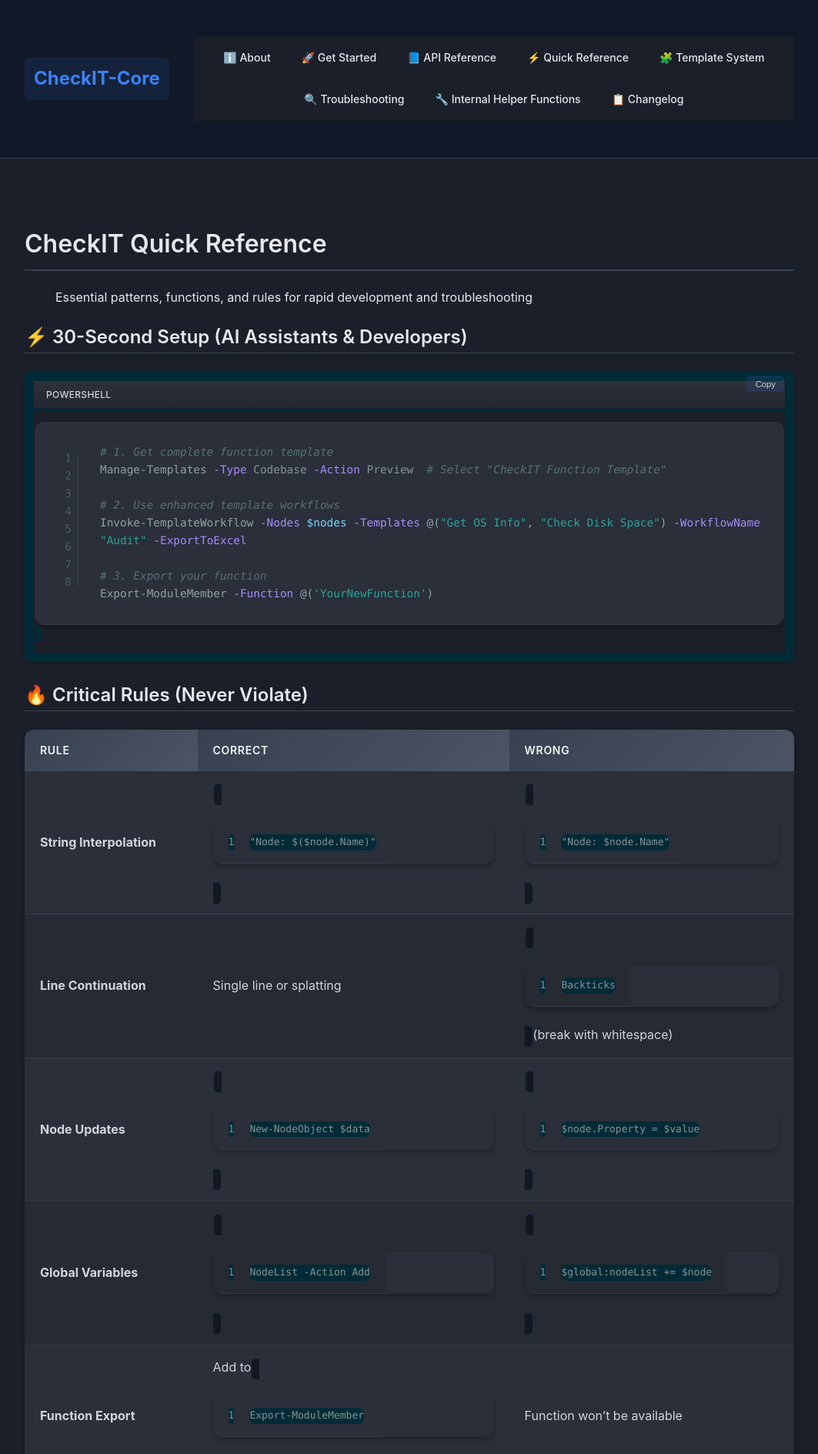
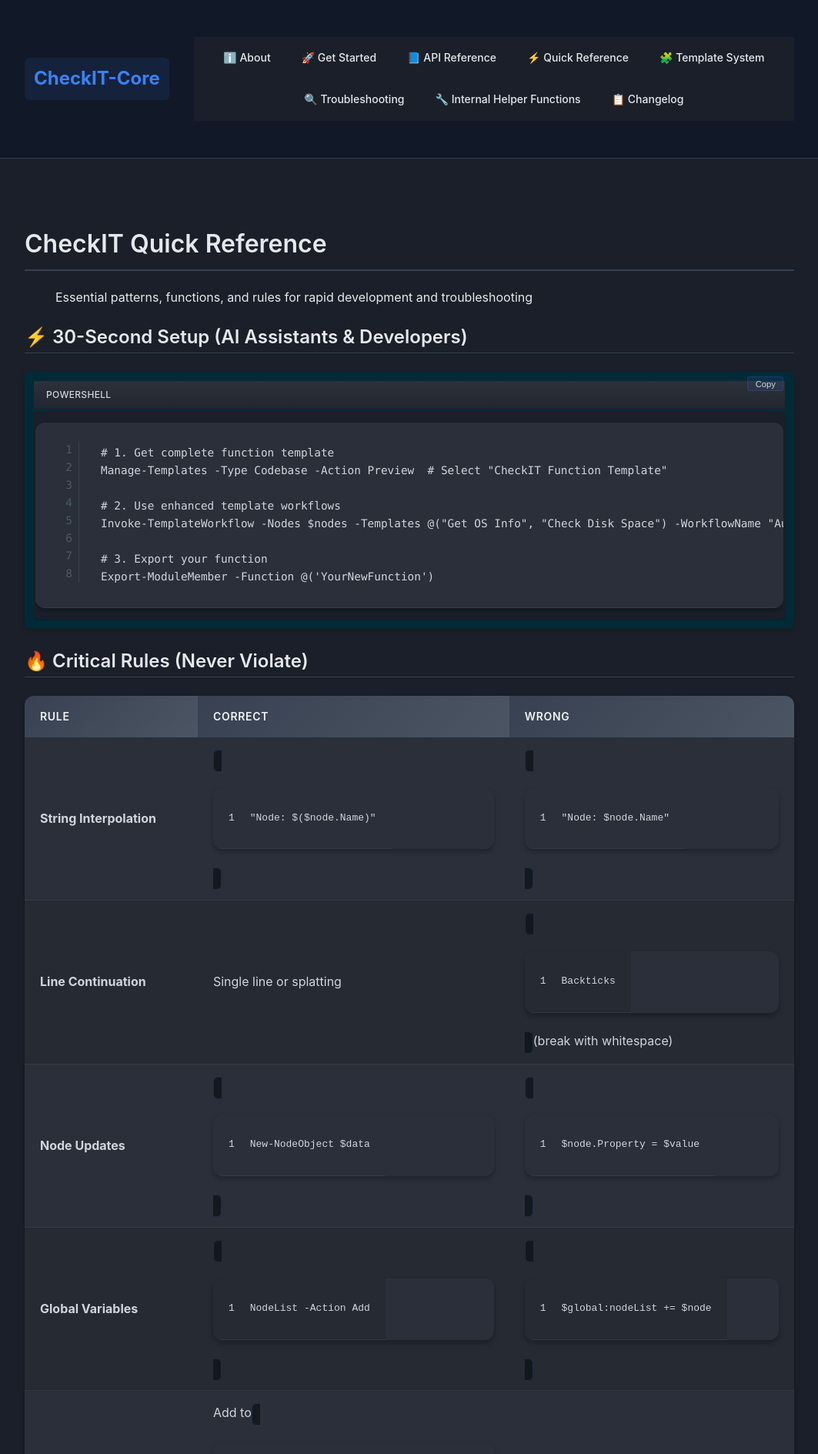
Before and after one commit to nyantoasty/CheckIT-Documentation, a Jekyll site: the page built from archive/quick-reference.md, in a window 1280 px wide. Shown: the top 1889 px of the page at 77% size, without its empty margins (108-1171 px from the left). Built offline with Jekyll 4.4.1, drawn with Linux system fonts in a browser that asks for light colours; some of the changed text lies outside the part shown.

Commit message:
found duplicate code css

```diff
--- a/assets/style.css
+++ b/assets/style.css
@@ -414,128 +414,6 @@ p, li, td, th {
   margin-top: 0;
   color: #3b82f6;
 }
-
-/***********************************
- * CODE STYLING & SYNTAX HIGHLIGHTING
- ***********************************/
-
-/* Base code styling */
-pre, code {
-  background: #002b36 !important;
-  color: #839496 !important;
-  border: none !important;
-  border-radius: 0.5rem !important;
-  font-family: 'Consolas', 'Monaco', 'Lucida Console', monospace !important;
-}
-
-pre {
-  padding: 0 !important;
-  overflow-x: auto !important;
-  margin: 0 !important;
-  white-space: pre-wrap !important;
-  word-wrap: break-word !important;
-  overflow-wrap: break-word !important;
-}
-
-code {
-  padding: 0.25rem 0.5rem !important;
-  font-size: 0.9rem !important;
-}
-
-/* Code block container */
-.highlight {
-  background: #002b36 !important;
-  border: none !important;
-  border-radius: 0.5rem !important;
-  overflow: hidden !important;
-  margin: 1.5rem 2rem !important;
-}
-
-/* Ensure code content has proper spacing */
-.highlight pre {
-  background: transparent !important;
-  border: none !important;
-  margin: 0 !important;
-  padding: 2rem 2rem 2rem 3rem !important;
-}
-
-/* Code wrapper */
-.code-example {
-  margin: 1.5rem 0;
-}
-
-.code-example pre {
-  border-radius: 0.5rem;
-}
-
-/* Make sure code stays within bounds */
-pre code {
-  white-space: pre-wrap;
-  word-break: break-word;
-}
-
-/* Inline code styling */
-p code, li code, td code, th code {
-  background: #073642 !important;
-  color: #93a1a1 !important;
-  padding: 0.25rem 0.5rem !important;
-  border-radius: 0.25rem !important;
-  border: none !important;
-  font-size: 0.875rem !important;
-}
-
-/* Syntax highlighting colors */
-.highlight .c, .highlight .c1, .highlight .cm {
-  color: #586e75 !important;
-  font-style: italic !important;
-}
-
-.highlight .k, .highlight .kd, .highlight .kt {
-  color: #fb923c !important;
-  font-weight: bold !important;
-}
-
-.highlight .s, .highlight .s1, .highlight .s2, .highlight .sb {
-  color: #2aa198 !important;
-}
-
-.highlight .nv, .highlight .vg {
-  color: #7dd3fc !important;
-}
-
-.highlight .n, .highlight .nf {
-  color: #93a1a1 !important;
-}
-
-.highlight .nb {
-  color: #fbbf24 !important;
-}
-
-.highlight .m, .highlight .mi, .highlight .mf {
-  color: #d33682 !important;
-}
-
-.highlight .o, .highlight .ow {
-  color: #859900 !important;
-}
-
-.highlight .p, .highlight .bp, .highlight .vc, .highlight .vi, .highlight .il {
-  color: #93a1a1 !important;
-}
-
-.highlight .na {
-  color: #a78bfa !important;
-}
-
-.highlight .nt {
-  color: #a78bfa !important;
-}
-
-.highlight .err {
-  color: #dc322f !important;
-  background: none !important;
-}
-
 /***********************************
  * TABLE STYLING
  ***********************************/
```
